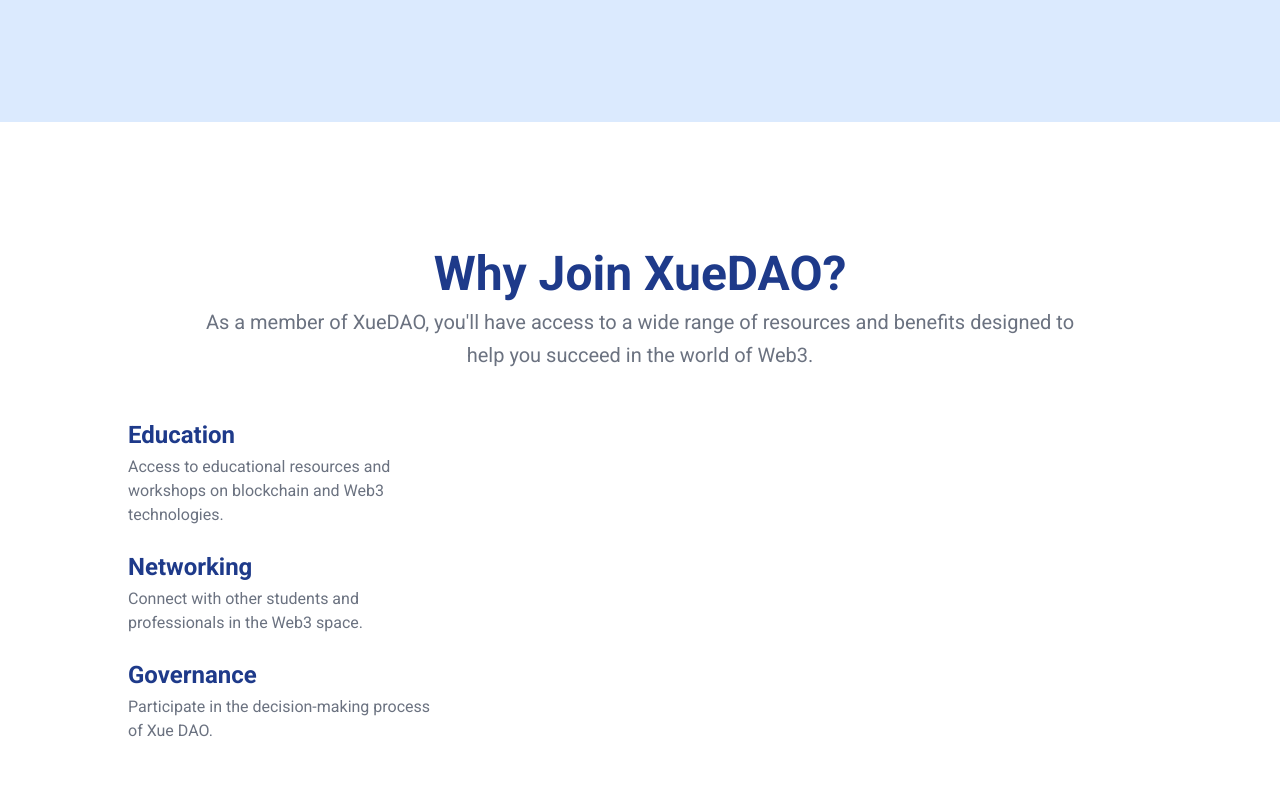
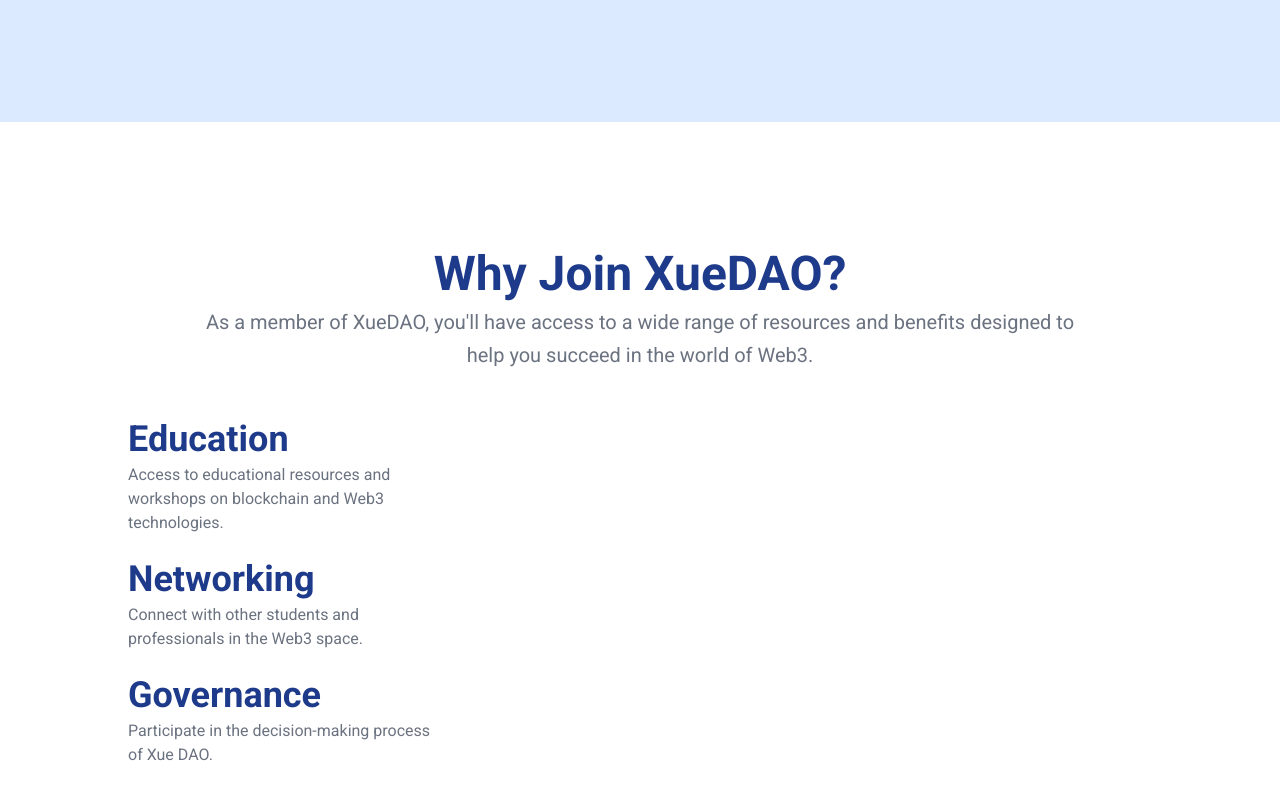
Before and after one commit to ritalalalala/xuedao-web, a Next.js app: page / in a window 1280 px wide. Shown: the part 814-1614 px from the top of the page. Built offline with nearby package versions, Linux system fonts and the light colour scheme.

Commit message:
feat: refactor page layout and header navigation for mobile

```diff
--- a/src/app/page.tsx
+++ b/src/app/page.tsx
@@ -28,6 +28,7 @@ export default function Home() {
               lifelong learners.
             </p>
             <div className="mt-8 flex flex-col gap-2 min-[400px]:flex-row sm:flex-row">
+              <div className="flex flex-row gap-2">
                 <Link
                   className="inline-flex h-10 items-center justify-center rounded-md bg-blue-600 px-8 text-sm font-medium text-gray-50 shadow transition-colors hover:bg-blue-700 focus-visible:outline-none focus-visible:ring-1 focus-visible:ring-blue-700 disabled:pointer-events-none disabled:opacity-50"
                   href="#"
@@ -40,6 +41,7 @@ export default function Home() {
                 >
                   Learn More
                 </Link>
+              </div>
             </div>
           </div>
           <div className="mt-8 flex flex-col sm:mt-0">
@@ -71,7 +73,7 @@ export default function Home() {
               <ul className="grid gap-6">
                 <li>
                   <div className="grid gap-1">
-                    <h3 className="text-2xl font-bold text-blue-900">
+                    <h3 className="text-2xl font-bold text-blue-900 sm:text-3xl md:text-4xl">
                       Education
                     </h3>
                     <p className="text-gray-500">
@@ -82,7 +84,7 @@ export default function Home() {
                 </li>
                 <li>
                   <div className="grid gap-1">
-                    <h3 className="text-2xl font-bold text-blue-900">
+                    <h3 className="text-2xl font-bold text-blue-900 sm:text-3xl md:text-4xl">
                       Networking
                     </h3>
                     <p className="text-gray-500 ">
@@ -93,7 +95,7 @@ export default function Home() {
                 </li>
                 <li>
                   <div className="grid gap-1">
-                    <h3 className="text-2xl font-bold text-blue-900">
+                    <h3 className="text-2xl font-bold text-blue-900 sm:text-3xl md:text-4xl">
                       Governance
                     </h3>
                     <p className="text-gray-500">
--- a/src/components/Header.tsx
+++ b/src/components/Header.tsx
@@ -8,7 +8,7 @@ function Header() {
         <Image src="/logo.png" alt="Xue DAO logo" width={150} height={150} />
         <span className="sr-only">XueDAO</span>
       </Link>
-      <nav className="ml-auto flex gap-4 sm:gap-6">
+      <nav className="ml-auto flex flex-row gap-4 sm:flex-row sm:gap-6">
         <Link
           className="text-md font-medium underline-offset-4 hover:underline"
           href="#"
```
Lines whose indentation alone changed are shown as unchanged.
